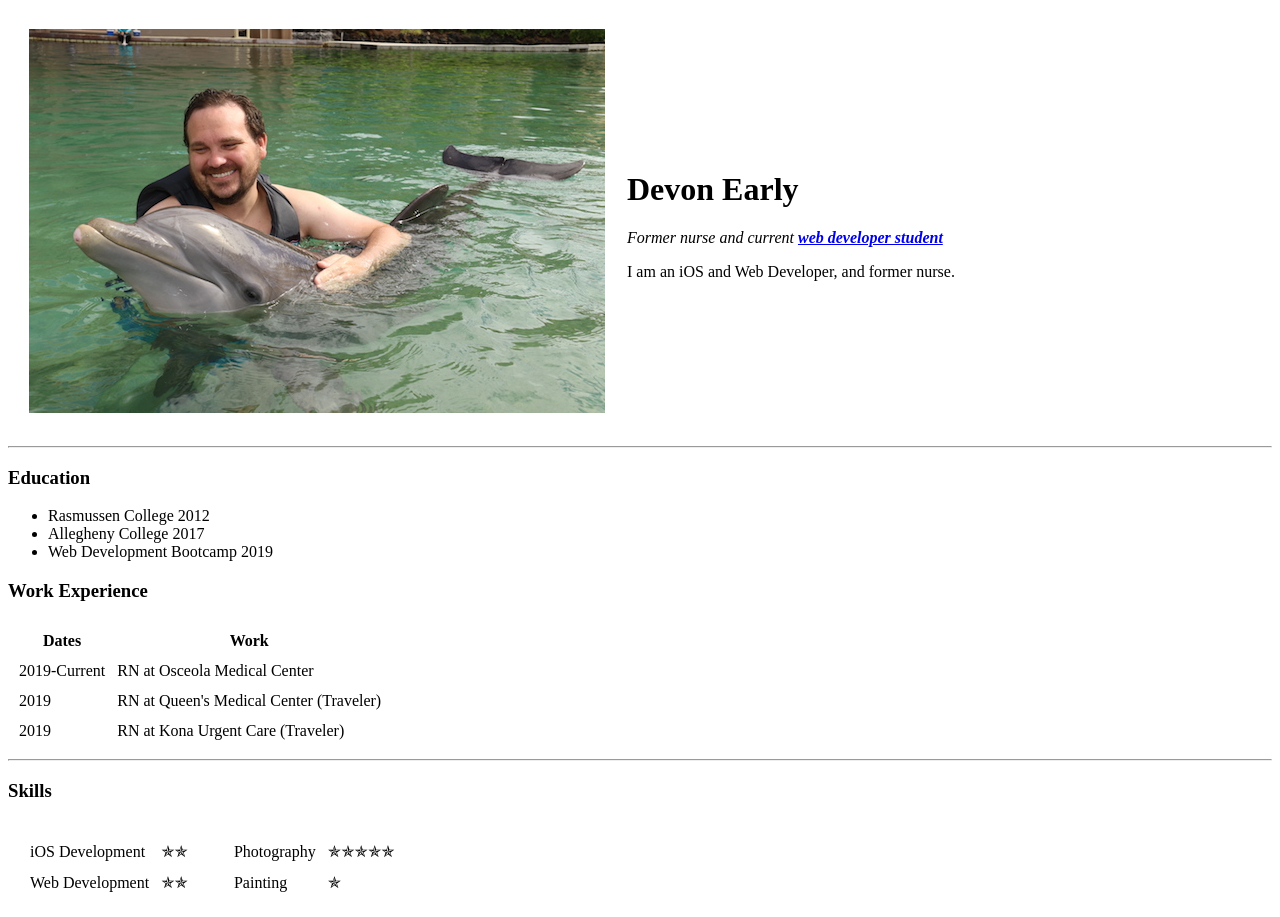
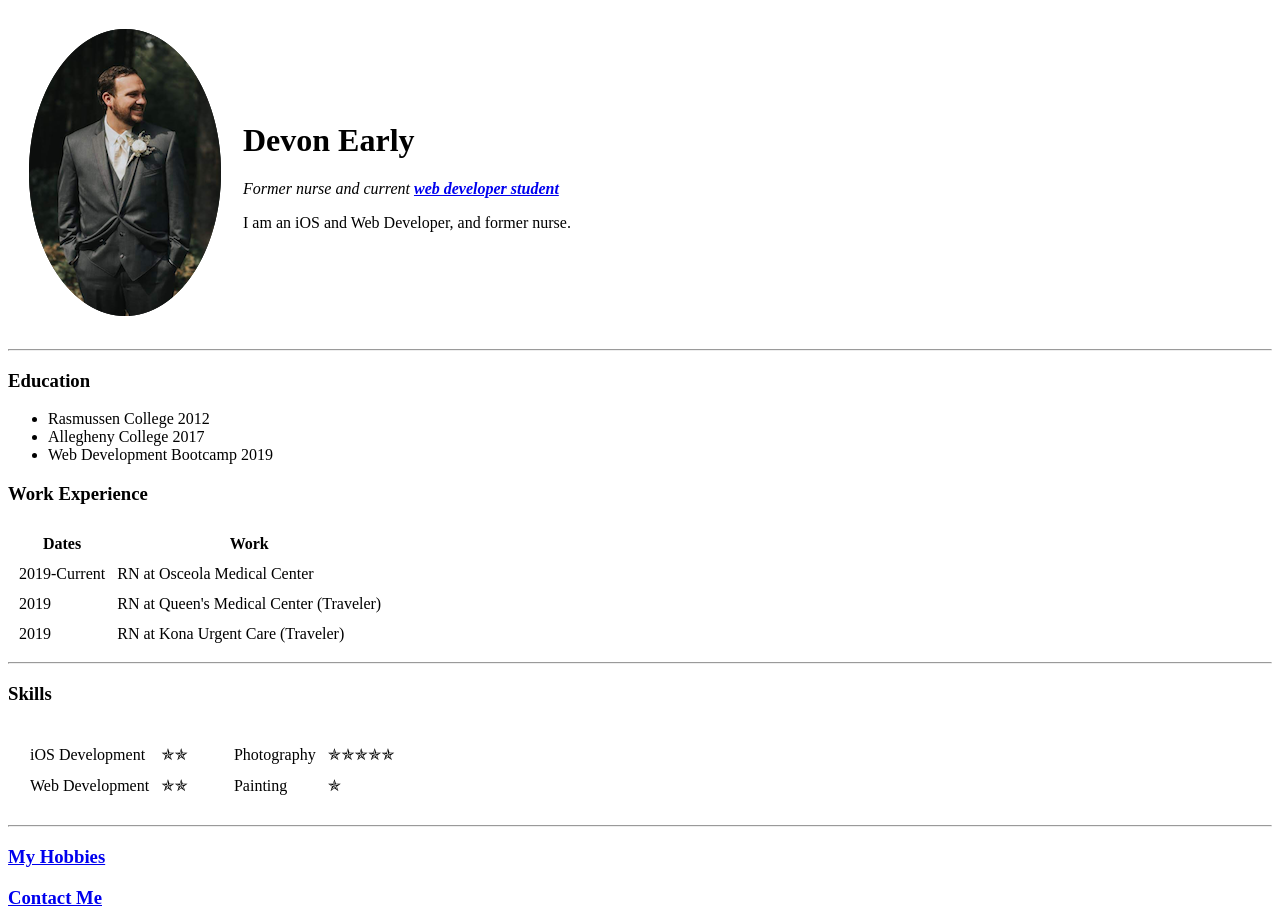
Before and after one commit to dewild15/CV, a plain HTML site: page index.html in a window 1280 px wide. Shown: the top 917 px of the page. Drawn offline with Linux system fonts and the light colour scheme.

Commit message:
Update index.html

```diff
--- a/index.html
+++ b/index.html
@@ -9,7 +9,7 @@
 <body>
   <table cellspacing="20">
     <tr>
-      <td><img src="(518).jpg" alt=""></td>
+      <td><img src="WeddingPhoto.png" alt=""></td>
       <td>
         <h1>Devon Early</h1>
         <p><em>Former nurse and current <strong><a href="https://www.appbrewery.co/">web developer student</a></strong></em></p>
```
